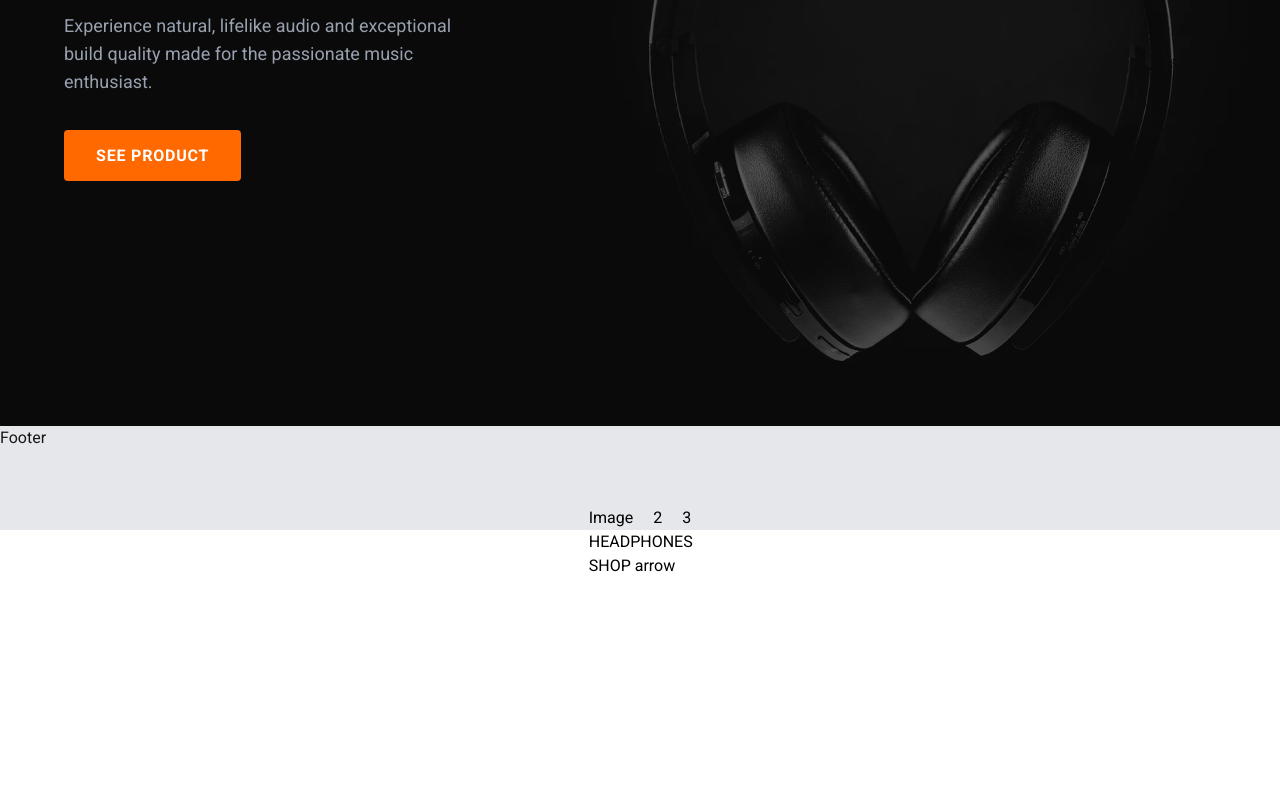
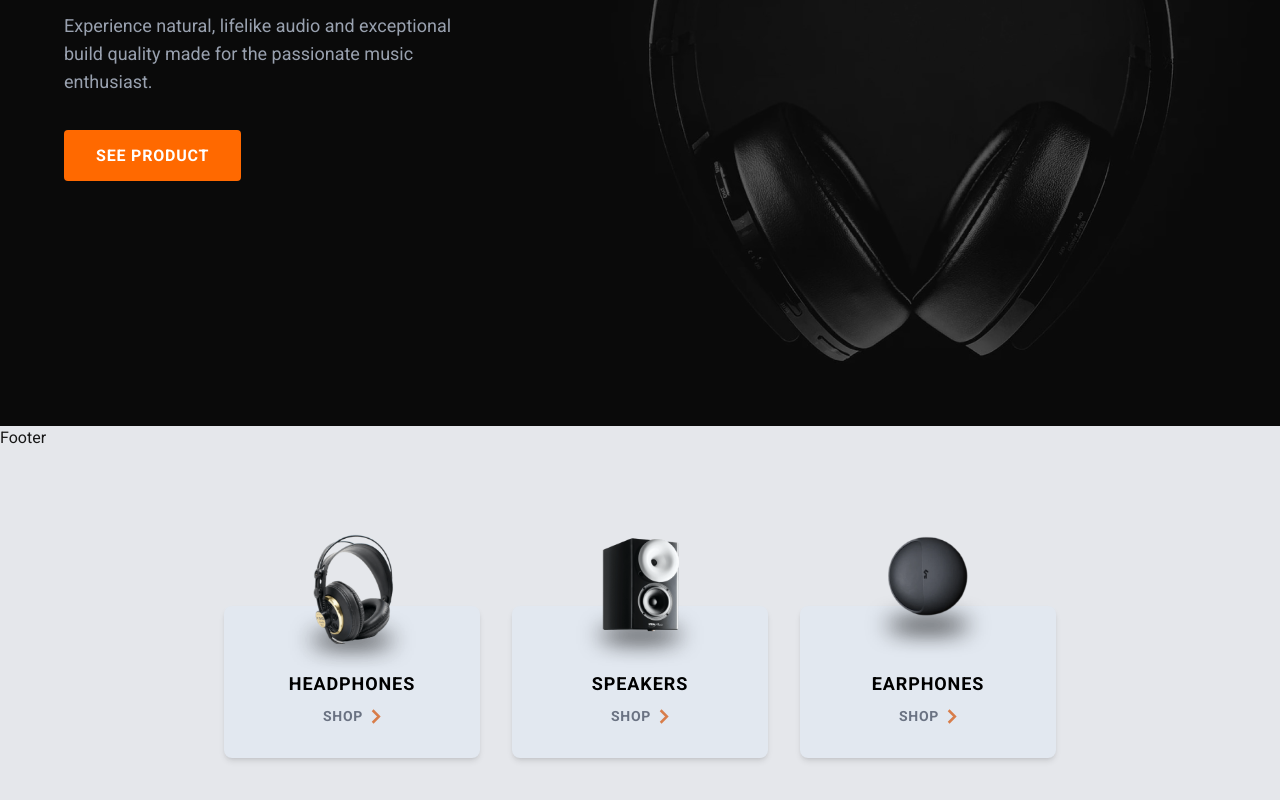
Before and after one commit to HerbertNtim/audiophile, a Next.js app: page / in a window 1280 px wide. Shown: the part 374-1174 px from the top of the page. Before the commit the page ends 952 px from the top, so only its background shows below. Built offline with nearby package versions, Linux system fonts and the light colour scheme.

Commit message:
category card created

```diff
--- a/src/app/page.jsx
+++ b/src/app/page.jsx
@@ -42,7 +42,9 @@ export default function Home() {
       </div>
 
       {/* CATEGORIES */}
-      <Category />
+      <div className="bg-gray-200 pt-45 pb-25">
+        <Category />
+      </div>
     </div>
   );
 }
--- a/src/components/Category.jsx
+++ b/src/components/Category.jsx
@@ -1,26 +1,67 @@
-import Link from 'next/link'
-import React from 'react'
+import Image from "next/image";
+import Link from "next/link";
+
+const categories = [
+  {
+    imageUrl: "/images/image-category-thumbnail-headphones.png",
+    href: "/headphones",
+    heading: "HEADPHONES",
+  },
+  {
+    imageUrl: "/images/image-category-thumbnail-speakers.png",
+    href: "/speakers",
+    heading: "SPEAKERS",
+  },
+  {
+    imageUrl: "/images/image-category-thumbnail-earphones.png",
+    href: "/earphones",
+    heading: "EARPHONES",
+  },
+];
 
 const Category = () => {
   return (
-    <div className='bg-gray-200 pt-20'>
-      {/* CARDS */}
-      <div className='flex items-center justify-center gap-5 text-black w-full'>
-        <div className='relative'>
-          <p>Image</p>
-          <div className='absolute'>
-            <h3>HEADPHONES</h3>
-            <Link href="/headphones">
-              SHOP
-              arrow
-            </Link>
-          </div>
-        </div>
-        <div>2</div>
-        <div>3</div>
+    <div className="flex flex-wrap items-center justify-center gap-8 px-4">
+      {categories.map((category, index) => (
+        <CategoryCard key={index} imageUrl={category.imageUrl} heading={category.heading} href={category.href}/>
+      ))}
+    </div>
+  );
+};
+
+export default Category;
+
+// This component displays a category section with three cards for headphones, speakers, and earphones.
+const CategoryCard = ({ imageUrl, href, heading }) => {
+  return (
+    <div className="relative flex flex-col items-center">
+      <div className="z-10 absolute -top-18">
+        <Image
+          src={imageUrl}
+          alt={`category ${heading.toLowerCase()}`}
+          width={150}
+          height={150}
+          className="object-contain"
+        />
+      </div>
+
+      <div className="bg-slate-200 w-64 pt-16 pb-8 rounded-lg text-center shadow-md z-0">
+        <h3 className="text-lg font-bold tracking-wider mb-2 text-black">
+          {heading}
+        </h3>
+        <Link
+          href={href}
+          className="text-sm font-semibold text-gray-500 hover:text-orange-500 transition flex items-center justify-center gap-2 uppercase tracking-wider"
+        >
+          SHOP
+          <Image
+            src="/icons/icon-arrow-right.svg"
+            alt="arrow right"
+            width={10}
+            height={10}
+          />
+        </Link>
       </div>
     </div>
-  )
-}
-
-export default Category
+  );
+};
```
